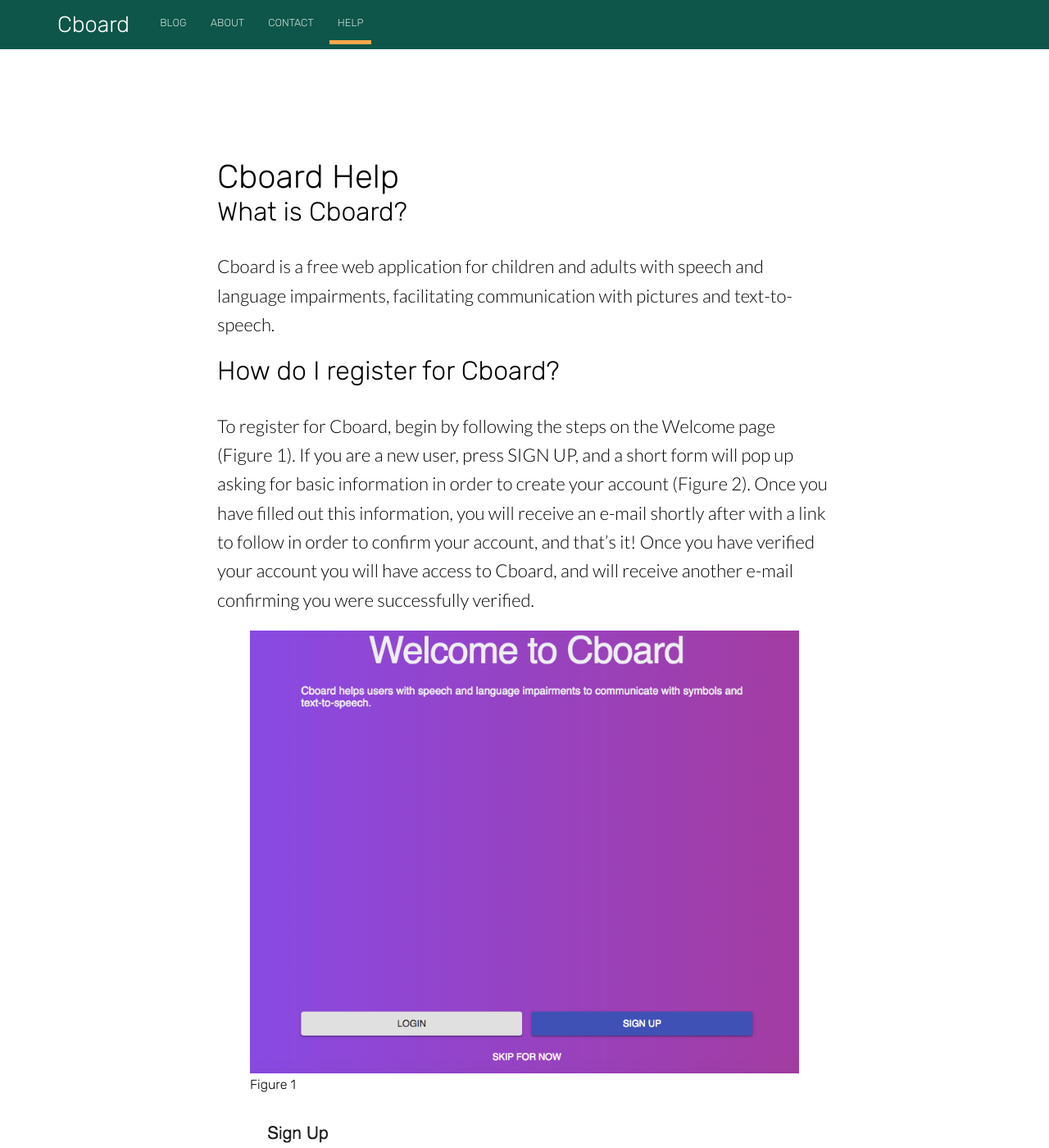
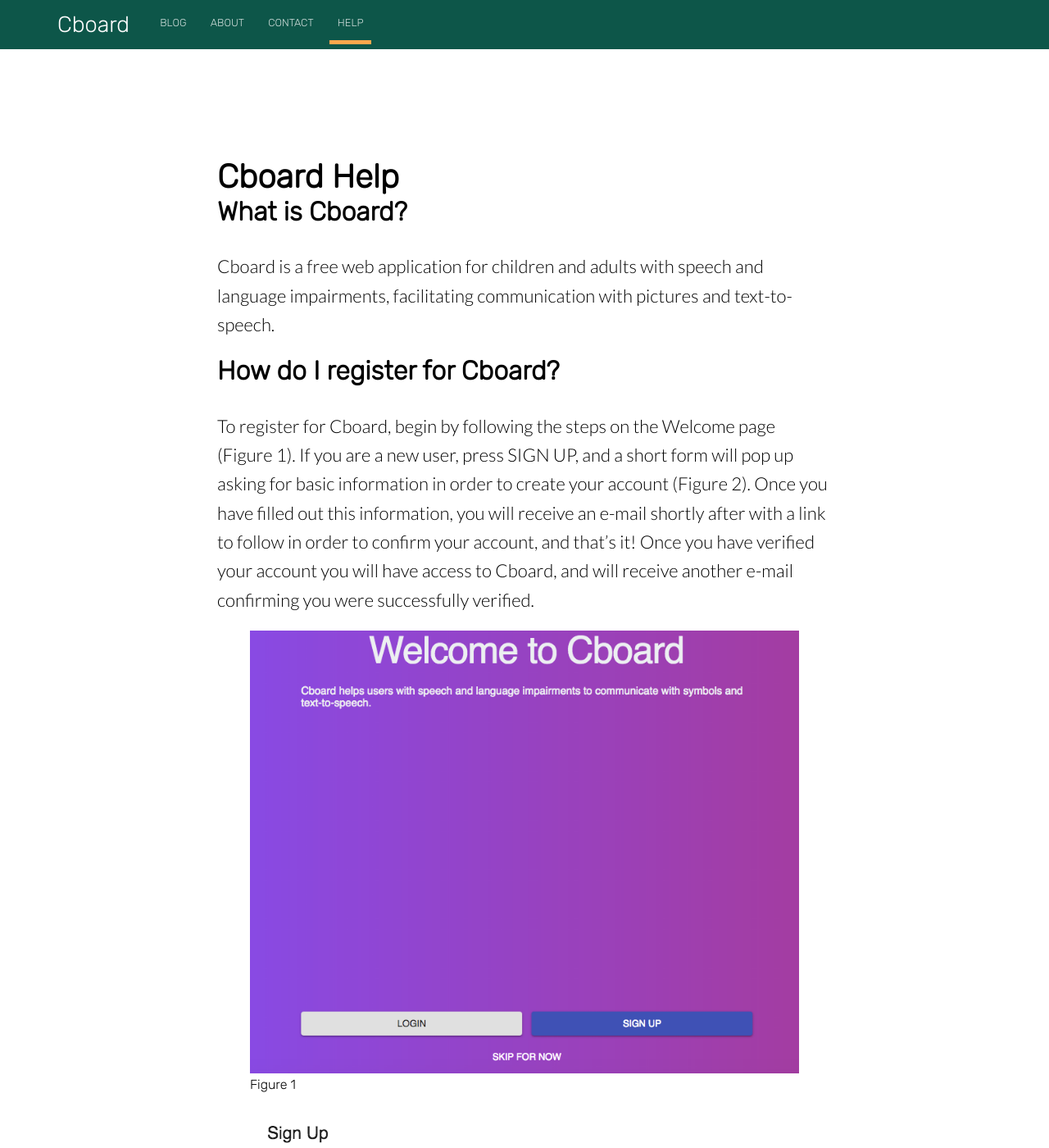
Before and after one commit to cboard-org/cboard-io, a Jekyll site: the page built from help.html, in a window 1280 px wide and 1400 px high. Shown: the whole window at 82% size. Built offline with Jekyll 4.4.1, drawn with Linux system fonts in a browser that asks for light colours; nearby versions of some CDN libraries.

Commit message:
fix heading font weight

```diff
--- a/_sass/elements.scss
+++ b/_sass/elements.scss
@@ -2,13 +2,14 @@
   background: #2b2b40;
 }
 
-html, body {
+html,
+body {
   margin: 0;
   padding: 0;
 }
 
 body {
-	font-family: 'Rubik', sans-serif;
+  font-family: "Rubik", sans-serif;
 }
 
 a {
@@ -24,18 +25,19 @@
   max-width: 100%;
 }
 
-h1 strong, h2 strong {
+h1 strong,
+h2 strong {
   font-weight: 700;
 }
 
 h1 {
-	font-weight: 300;
+  font-weight: 700;
   font-size: 2.5em;
   margin: 0;
 }
 
 h2 {
-	font-weight: 300;
+  font-weight: 700;
   font-size: 2em;
   margin: 0 0 30px 0;
   line-height: 1.2em;
@@ -53,10 +55,12 @@
   }
 }
 
-p, address, ul {
+p,
+address,
+ul {
   font-size: 1.38em;
   margin-bottom: 20px;
   font-weight: 300;
   line-height: 1.6em;
-	font-family: 'Lato', sans-serif;
+  font-family: "Lato", sans-serif;
 }
```
Lines whose indentation alone changed are shown as unchanged.
